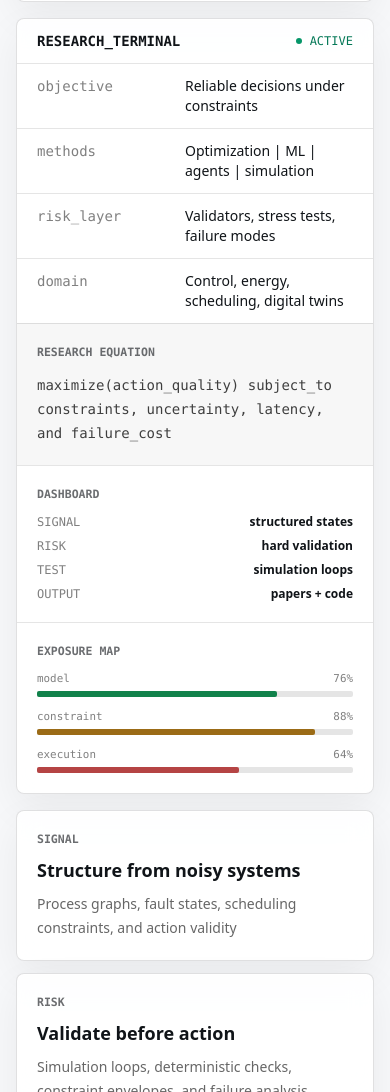
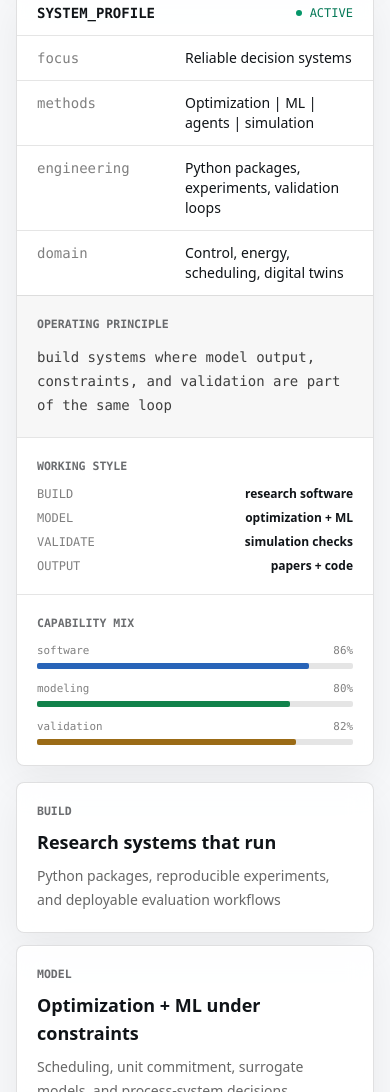
Before and after one commit to JavalVyas2000/javalvyas2000.github.io, an Astro site: page / in a window 390 px wide. Shown: the part 908-2000 px from the top of the page. Built offline with nearby package versions, Linux system fonts and the light colour scheme; Astro itself is replaced by a stand-in of ours.

Commit message:
updating portfolio

```diff
--- a/src/components/Nav.astro
+++ b/src/components/Nav.astro
@@ -1,7 +1,7 @@
 ---
 const nav = [
-  { label: "Ledger", href: "#projects" },
-  { label: "Tape", href: "#research" },
+  { label: "Work", href: "#projects" },
+  { label: "Research", href: "#research" },
   { label: "Notes", href: "#writing" },
   { label: "Stack", href: "#skills" },
   { label: "Contact", href: "#contact" }
@@ -11,7 +11,7 @@ const nav = [
 <header class="sticky top-0 z-50 border-b border-black/10 bg-[#f7f8fa]/90 backdrop-blur dark:border-white/10 dark:bg-[#090b0c]/90">
   <div class="mx-auto flex max-w-6xl items-center justify-between gap-3 px-4 py-3 sm:px-6">
     <a href="/" class="font-mono text-sm font-bold transition hover:text-emerald-700 dark:hover:text-emerald-300">
-      JV/Q
+      JV
     </a>
 
     <nav class="hidden items-center gap-5 text-xs font-semibold uppercase sm:flex">
@@ -24,7 +24,7 @@ const nav = [
 
     <div class="hidden items-center gap-2 font-mono text-xs text-emerald-700 dark:text-emerald-300 sm:flex">
       <span class="h-1.5 w-1.5 rounded-full bg-emerald-600 dark:bg-emerald-300"></span>
-      RESEARCH_ONLINE
+      BUILDING_SYSTEMS
     </div>
   </div>
 </header>
--- a/src/data/site.ts
+++ b/src/data/site.ts
@@ -67,19 +67,19 @@ const scholarUrl = "https://scholar.google.com/citations?user=5_G5HMQAAAAJ&hl=en
 
 export const site: SiteData = {
   name: "Javal Vyas",
-  title: "Quantitative ML Researcher - Optimization, Risk, and Decision Systems",
+  title: "ML / Optimization Researcher - Reliable Decision Systems",
   tagline:
-    "I build quantitative models for constrained decision-making: optimization, ML, simulation-backed validation, and knowledge-grounded agents. My work is about extracting reliable signals from complex systems, stress-testing actions, and controlling risk before deployment.",
+    "I build research-grade software for constrained decision-making: optimization models, ML systems, knowledge-grounded agents, and validation loops. My work sits between tech and quantitative research: turning complex system data into reliable, testable decisions.",
 
   location: "London, UK",
   email: "javalvyas2000@gmail.com",
   avatar: "/profile.jpeg",
 
   badges: [
-    "Quantitative ML",
+    "ML systems",
     "Constrained optimization",
-    "Risk-aware validation",
-    "Simulation + stress testing",
+    "Knowledge-grounded agents",
+    "Validation loops",
     "Python research engineering"
   ],
 
@@ -99,19 +99,19 @@ export const site: SiteData = {
 
   highlights: [
     {
-      label: "Signal",
-      value: "Structure from noisy systems",
-      hint: "Process graphs, fault states, scheduling constraints, and action validity"
+      label: "Build",
+      value: "Research systems that run",
+      hint: "Python packages, reproducible experiments, and deployable evaluation workflows"
     },
     {
-      label: "Risk",
-      value: "Validate before action",
-      hint: "Simulation loops, deterministic checks, constraint envelopes, and failure analysis"
+      label: "Model",
+      value: "Optimization + ML under constraints",
+      hint: "Scheduling, unit commitment, surrogate models, and process-system decisions"
     },
     {
-      label: "Execution",
-      value: "Research code to reproducible systems",
-      hint: "Python, Pyomo, GitHub projects, papers, and deployable evaluation workflows"
+      label: "Validate",
+      value: "Reliable actions before deployment",
+      hint: "Simulation checks, deterministic validators, and failure-mode analysis"
     }
   ],
 
@@ -120,12 +120,12 @@ export const site: SiteData = {
       title: "Fault-Tolerant Control with LLM Agents",
       blurb:
         "Agentic decision framework that turns fault signals into constraint-aware recovery plans, then checks candidate actions through simulation and deterministic validators.",
-      tags: ["Decision Agents", "Risk Controls", "Validation"],
+      tags: ["LLM Agents", "Validation", "Control"],
       href: "https://arxiv.org/abs/2606.28011",
       repo: "https://github.com/AISL-at-Imperial-College-London/ctrl-alt-recover",
       metrics: [
-        { label: "Signal", value: "Fault state" },
-        { label: "Control", value: "Validate action" }
+        { label: "Type", value: "Research system" },
+        { label: "Focus", value: "Safe action" }
       ],
       highlights: [
         "Multi-agent monitoring, planning, action synthesis, simulation, and reprompting",
@@ -133,29 +133,14 @@ export const site: SiteData = {
       ]
     },
     {
-      title: "Cause-Effect Specification with KGs and LLMs",
-      blurb:
-        "Semantic-AI workflow for generating operator-ready safety narratives and machine-verifiable C&E rules from process knowledge graphs.",
-      tags: ["Knowledge Graphs", "LLMs", "Rule Extraction"],
-      href: "https://arxiv.org/abs/2606.31614",
-      metrics: [
-        { label: "Output", value: "C&E logic" },
-        { label: "Control", value: "Semantic checks" }
-      ],
-      highlights: [
-        "Grounds LLM outputs in ontology and controlled vocabulary",
-        "Connects faults, symptoms, causes, and mitigation actions"
-      ]
-    },
-    {
-      title: "From P&ID Drawings to Process Graphs",
+      title: "P&ID to Process Graphs",
       blurb:
         "Multimodal language-model workflow for extracting equipment tags and reconstructing process topology from P&ID drawings.",
-      tags: ["Multimodal Models", "Graph Extraction", "Structured Data"],
+      tags: ["Multimodal ML", "Graphs", "Structured Data"],
       href: "https://psecommunity.org/LAPSE:2026.0420",
       metrics: [
         { label: "Venue", value: "SCT 2026" },
-        { label: "DOI", value: "10.69997/sct.198584" }
+        { label: "Focus", value: "Graph extraction" }
       ],
       highlights: [
         "Separates visual extraction from topology reasoning",
@@ -170,7 +155,7 @@ export const site: SiteData = {
       repo: "https://github.com/JavalVyas2000/rtn_scheduling",
       metrics: [
         { label: "Type", value: "OSS package" },
-        { label: "Domain", value: "Process scheduling" }
+        { label: "Domain", value: "Scheduling" }
       ],
       highlights: ["Resource-task-network inputs", "Gantt, resource-level, and network visualizations"]
     },
@@ -188,17 +173,6 @@ export const site: SiteData = {
         "Decomposition method paired with EGRET unit commitment models",
         "Benchmarked across four power-system cases"
       ]
-    },
-    {
-      title: "Crystallization Image Analysis",
-      blurb:
-        "OpenCV-based image analysis workflow for classifying primary crystals and agglomerates in crystallization monitoring.",
-      tags: ["Computer Vision", "Feature Extraction", "Monitoring"],
-      repo: "https://github.com/JavalVyas2000/Classification-of-Needle-like-crystals-using-Image-Analysis",
-      highlights: [
-        "Contour features based on convexity, concavity, and circularity",
-        "Notebook workflow for particle classification experiments"
-      ]
     }
   ],
 
@@ -212,14 +186,6 @@ export const site: SiteData = {
       href: "https://arxiv.org/abs/2606.31614",
       note: "preprint",
       links: [{ label: "arXiv", href: "https://arxiv.org/abs/2606.31614" }]
-    },
-    {
-      title: "A Tutorial on Autonomous Fault-Tolerant Control Using Knowledge-Grounded LLM Agents",
-      venue: "arXiv",
-      year: "2026",
-      href: "https://arxiv.org/abs/2606.31635",
-      note: "preprint",
-      links: [{ label: "arXiv", href: "https://arxiv.org/abs/2606.31635" }]
     },
     {
       title: "From Detection to Action: Using LLM Agents for Fault-Tolerant Control",
@@ -252,20 +218,6 @@ export const site: SiteData = {
       ]
     },
     {
-      title: "Autonomous Industrial Control Using an Agentic Framework with Large Language Models",
-      venue: "IFAC-PapersOnLine",
-      year: "2025",
-      href: scholarUrl,
-      note: "conference"
-    },
-    {
-      title: "Leveraging LLM Agents and Digital Twins for Fault Handling in Process Plants",
-      venue: "IEEE ETFA",
-      year: "2025",
-      href: scholarUrl,
-      note: "conference"
-    },
-    {
       title: "Integration of Plant Scheduling Feasibility with Supply Chain Networks Under Disruptions Using Machine Learning Surrogates",
       venue: "ESCAPE",
       year: "2024",
@@ -276,19 +228,19 @@ export const site: SiteData = {
 
   pipeline: [
     {
-      title: "Knowledge-grounded recovery agents",
+      title: "Reliable agentic control",
       blurb:
-        "Decision agents that move from signal detection to safe action through context retrieval, validators, and simulation."
+        "Decision agents that move from fault detection to safe action through context retrieval, validators, and simulation."
     },
     {
-      title: "Risk controls for model outputs",
+      title: "Optimization-aware ML",
       blurb:
-        "Rule generation and deterministic checks that turn free-form model proposals into machine-checkable decisions."
+        "Surrogate models and structured features that improve feasibility, scheduling, and operational decision support."
     },
     {
-      title: "Structured features from engineering artifacts",
+      title: "Structured process intelligence",
       blurb:
-        "Multimodal extraction of equipment, topology, and operating semantics from P&IDs to build usable system state."
+        "Multimodal extraction of equipment, topology, and operating semantics from engineering artifacts."
     }
   ],
 
@@ -298,25 +250,25 @@ export const site: SiteData = {
       venue: "Medium",
       year: "2026",
       href: "https://medium.com/@javalvyas2000",
-      blurb: "Writing on reliability, risk controls, and decision-time validation for AI systems."
+      blurb: "Writing on reliability, validation, and decision-time controls for AI systems."
     },
     {
       title: "Full publication profile",
       venue: "Google Scholar",
       year: "2026",
       href: scholarUrl,
-      blurb: "A maintained list of papers, preprints, and citation metadata."
+      blurb: "Complete publication list, including papers not shown in this curated site view."
     }
   ],
 
   skills: [
     { group: "Research Engineering", items: ["Python", "Git", "Linux", "Docker", "CI/CD"] },
     {
-      group: "Quantitative Methods",
+      group: "Optimization",
       items: ["Optimization", "Scheduling", "MILP / MINLP", "Decomposition", "Experiment design"]
     },
     {
-      group: "ML / Risk Systems",
+      group: "ML Systems",
       items: ["Machine learning", "Uncertainty diagnostics", "Validation loops", "Surrogates", "Model evaluation"]
     },
     {
--- a/src/pages/index.astro
+++ b/src/pages/index.astro
@@ -14,9 +14,9 @@ const initials = site.name
   .join("");
 
 const terminalRows = [
-  { key: "objective", value: "Reliable decisions under constraints" },
+  { key: "focus", value: "Reliable decision systems" },
   { key: "methods", value: "Optimization | ML | agents | simulation" },
-  { key: "risk_layer", value: "Validators, stress tests, failure modes" },
+  { key: "engineering", value: "Python packages, experiments, validation loops" },
   { key: "domain", value: "Control, energy, scheduling, digital twins" }
 ];
 
@@ -28,16 +28,16 @@ const stackRows = [
 ];
 
 const dashboardRows = [
-  ["SIGNAL", "structured states"],
-  ["RISK", "hard validation"],
-  ["TEST", "simulation loops"],
+  ["BUILD", "research software"],
+  ["MODEL", "optimization + ML"],
+  ["VALIDATE", "simulation checks"],
   ["OUTPUT", "papers + code"]
 ];
 
-const riskBars = [
-  { label: "model", width: 76, color: "var(--green)" },
-  { label: "constraint", width: 88, color: "var(--amber)" },
-  { label: "execution", width: 64, color: "var(--red)" }
+const capabilityBars = [
+  { label: "software", width: 86, color: "var(--blue)" },
+  { label: "modeling", width: 80, color: "var(--green)" },
+  { label: "validation", width: 82, color: "var(--amber)" }
 ];
 ---
 
@@ -64,7 +64,7 @@ const riskBars = [
           }
 
           <div class="min-w-0">
-            <p class="mono-label">{site.location} / quantitative research</p>
+            <p class="mono-label">{site.location} / tech + quantitative research</p>
             <h1 class="mt-2 text-4xl font-semibold sm:text-6xl">{site.name}</h1>
             <p class="mt-3 max-w-2xl text-lg text-black/80 dark:text-white/80">{site.title}</p>
           </div>
@@ -96,7 +96,7 @@ const riskBars = [
 
       <aside class="panel overflow-hidden">
         <div class="flex items-center justify-between border-b border-black/10 px-5 py-3 dark:border-white/10">
-          <p class="font-mono text-sm font-semibold">RESEARCH_TERMINAL</p>
+          <p class="font-mono text-sm font-semibold">SYSTEM_PROFILE</p>
           <div class="flex items-center gap-2 font-mono text-xs text-emerald-700 dark:text-emerald-300">
             <span class="h-1.5 w-1.5 rounded-full bg-emerald-600 dark:bg-emerald-300"></span>
             ACTIVE
@@ -115,15 +115,15 @@ const riskBars = [
         </div>
 
         <div class="border-t border-black/10 bg-black/[0.03] p-5 dark:border-white/10 dark:bg-white/[0.03]">
-          <p class="mono-label">research equation</p>
+          <p class="mono-label">operating principle</p>
           <p class="mt-3 font-mono text-sm leading-6 text-black/75 dark:text-white/75">
-            maximize(action_quality) subject_to constraints, uncertainty, latency, and failure_cost
+            build systems where model output, constraints, and validation are part of the same loop
           </p>
         </div>
 
         <div class="grid border-t border-black/10 text-xs dark:border-white/10 sm:grid-cols-2">
           <div class="border-b border-black/10 p-5 dark:border-white/10 sm:border-b-0 sm:border-r">
-            <p class="mono-label">dashboard</p>
+            <p class="mono-label">working style</p>
             <div class="mt-3 grid gap-2">
               {
                 dashboardRows.map(([k, v]) => (
@@ -137,10 +137,10 @@ const riskBars = [
           </div>
 
           <div class="p-5">
-            <p class="mono-label">exposure map</p>
+            <p class="mono-label">capability mix</p>
             <div class="mt-3 space-y-3">
               {
-                riskBars.map((bar) => (
+                capabilityBars.map((bar) => (
                   <div>
                     <div class="mb-1 flex items-center justify-between font-mono text-[0.68rem] text-black/50 dark:text-white/50">
                       <span>{bar.label}</span>
@@ -173,10 +173,10 @@ const riskBars = [
 
   <Section
     id="projects"
-    title="Strategy Ledger"
-    subtitle="Research systems and open-source projects framed as signal extraction, risk control, and execution infrastructure."
+    title="Selected Work"
+    subtitle="A curated set of research systems and open-source projects across ML, optimization, validation, and process intelligence."
   >
-    <div class="grid gap-4 md:grid-cols-2 xl:grid-cols-3">
+    <div class="grid gap-4 lg:grid-cols-2">
       {
         site.projects.map((p) => (
           <Card title={p.title} href={p.href ?? p.repo}>
@@ -235,8 +235,8 @@ const riskBars = [
 
   <Section
     id="research"
-    title="Research Tape"
-    subtitle="Publications and preprints that support the quantitative decision-systems thesis."
+    title="Selected Research"
+    subtitle="Key papers and preprints. The full list remains available on Google Scholar."
   >
     <div class="grid gap-4 lg:grid-cols-[1.4fr_0.6fr]">
       <div class="panel p-5">
--- a/src/styles/global.css
+++ b/src/styles/global.css
@@ -12,6 +12,7 @@
   --green: #11824b;
   --red: #b54444;
   --amber: #9b6b16;
+  --blue: #2864b8;
 }
 
 :root.dark {
@@ -24,6 +25,7 @@
   --green: #40d889;
   --red: #ff6b6b;
   --amber: #f1b85b;
+  --blue: #6ea8ff;
 }
 
 html {
```
